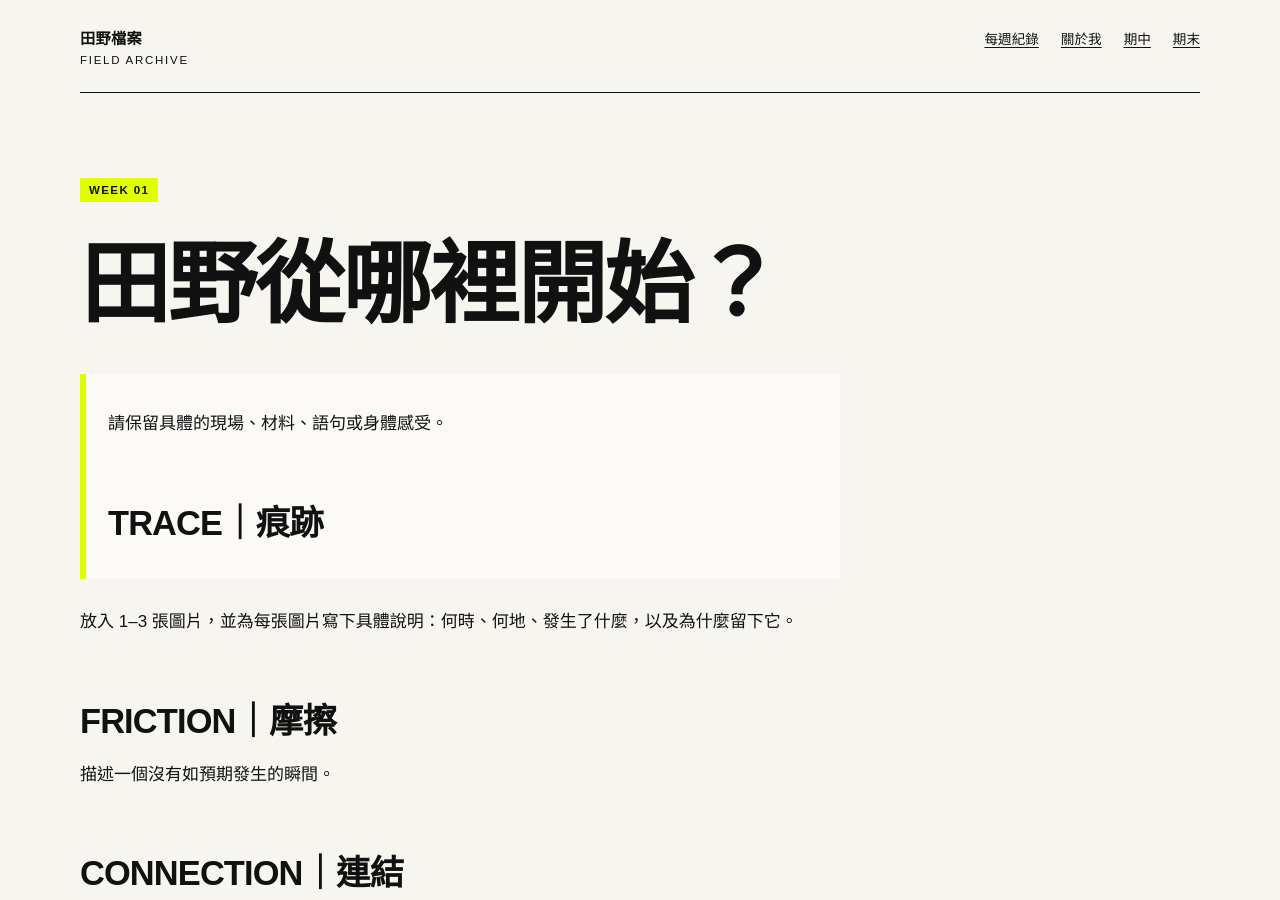
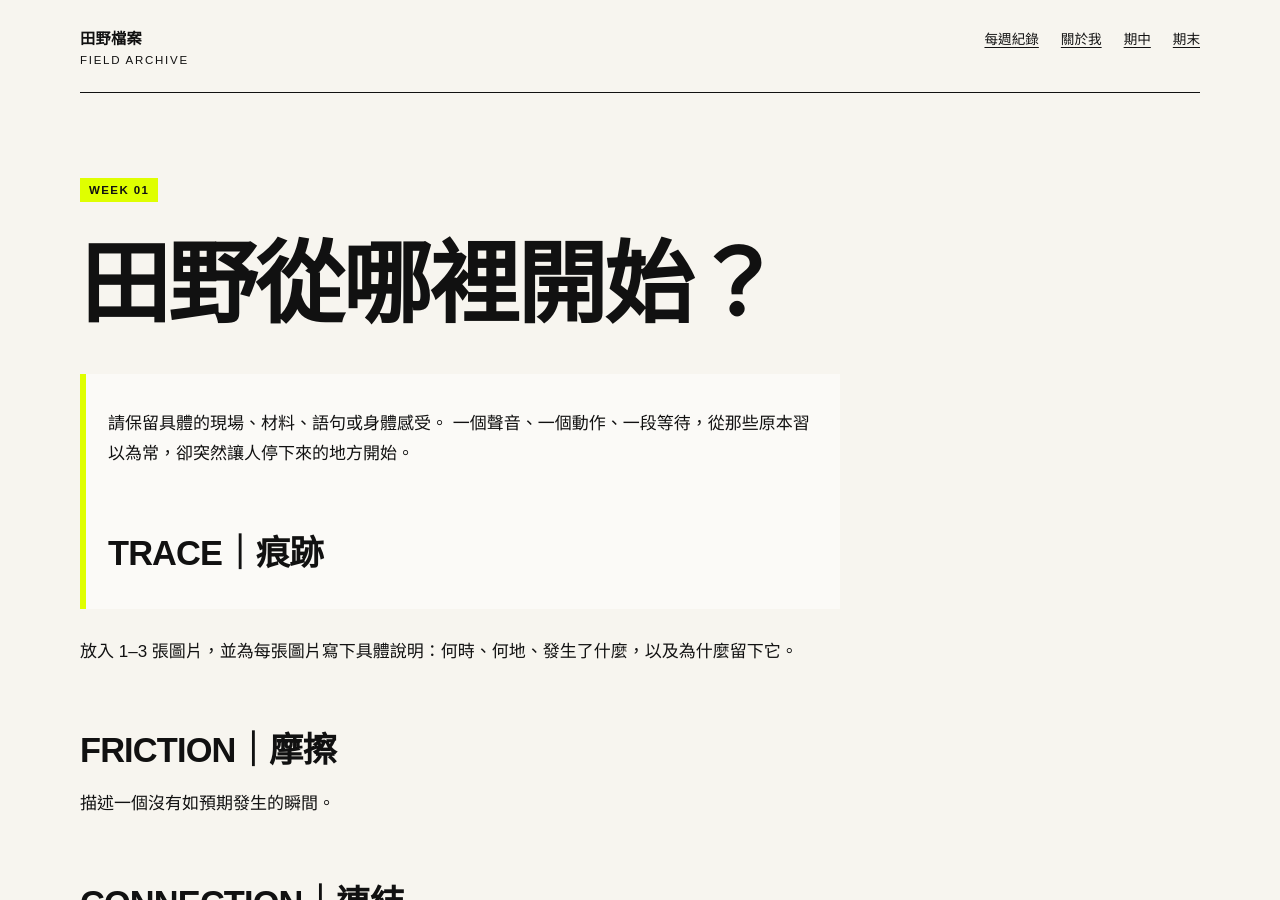
Before and after one commit to yenchichen1998/fieldworkarchive, a Jekyll site: the page built from weeks/week-01.md, in a window 1280 px wide and 900 px high. Built offline with Jekyll 4.4.1, drawn with Linux system fonts in a browser that asks for light colours.

Commit message:
Update week-01.md

```diff
--- a/weeks/week-01.md
+++ b/weeks/week-01.md
@@ -8,7 +8,7 @@ permalink: /weeks/week-01/
 # 田野從哪裡開始？
 
 > 請保留具體的現場、材料、語句或身體感受。
->
+> 一個聲音、一個動作、一段等待，從那些原本習以為常，卻突然讓人停下來的地方開始。
 ## TRACE｜痕跡
 
 放入 1–3 張圖片，並為每張圖片寫下具體說明：何時、何地、發生了什麼，以及為什麼留下它。
```
